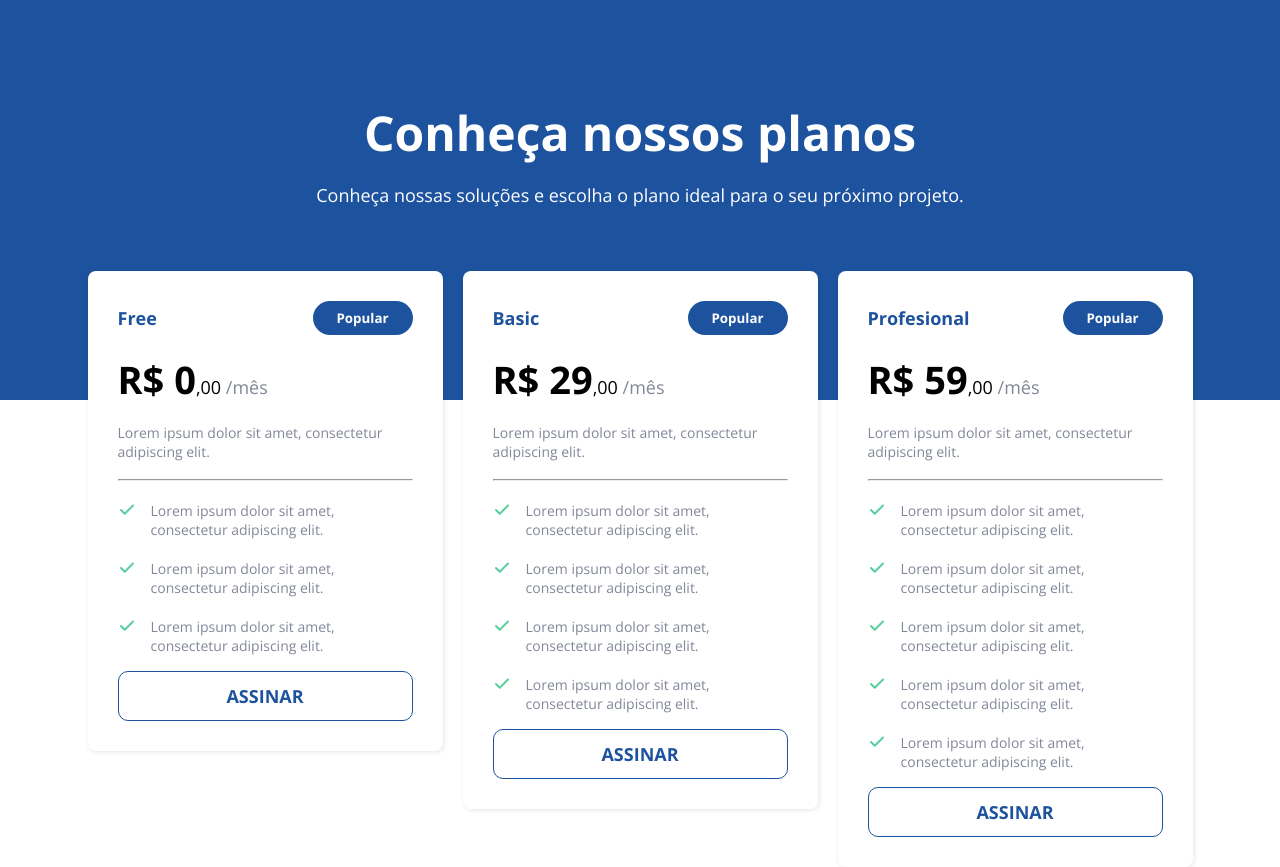
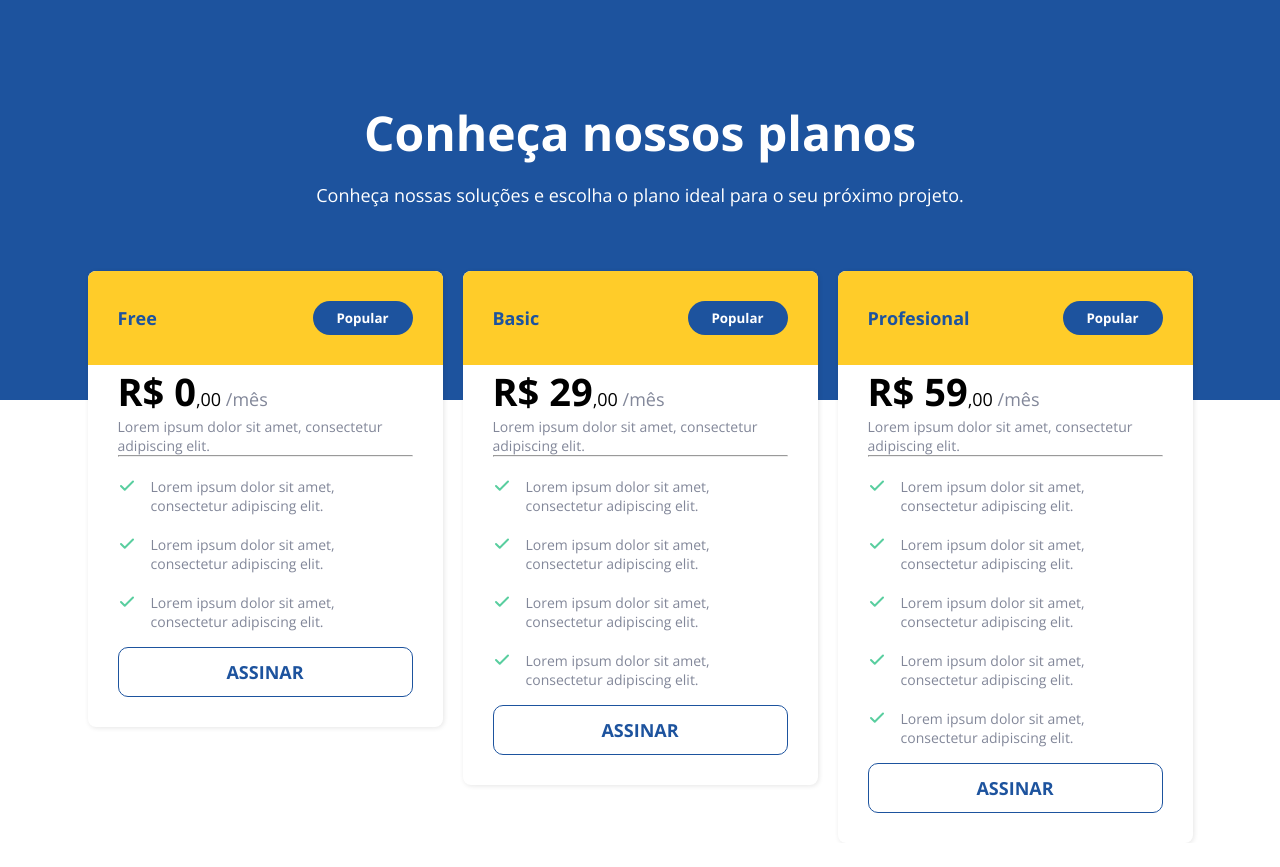
Before and after one commit to gabrielangelo0/PricingTable, a React (Vite) app: page / in a window 1280 px wide. After the commit the page ends 843 px from the top, so only its background shows below. Built offline with nearby package versions, Linux system fonts and the light colour scheme.

Commit message:
feat/TABLE-PRICING-2- first fix layouts

```diff
--- a/src/components/Card/index.tsx
+++ b/src/components/Card/index.tsx
@@ -7,16 +7,18 @@ export function Card ({name, price, content}: CardProps) {
     return (
         <CardContainer>
         <div className="card basic">
-                        <div className="masterContent">
                             <header>
                                 <div className="top">
-                                    <h6>{name}</h6>
-                                    <button>Popular</button>
+                                    <div className="paddingTop">
+                                        <h6>{name}</h6>
+                                        <button>Popular</button>
+                                    </div>
                                 </div>
+                            </header>
+                        <div className="masterContent">
                                 <h2>R$ {price}<span>,00</span><span> /mês</span></h2>
                                 <p>Lorem ipsum dolor sit amet, consectetur adipiscing elit.</p>
                                 <hr />
-                            </header>
                             <main>
                                 {content?.map(list => {
                                     return (
@@ -27,11 +29,11 @@ export function Card ({name, price, content}: CardProps) {
                                     )
                                 })}
                             </main>
-                        </div>
                         <footer>
                             <button>ASSINAR</button>
                         </footer>
                     </div>
+                        </div>
         </CardContainer>
     )
 }
--- a/src/components/Card/styled.ts
+++ b/src/components/Card/styled.ts
@@ -7,15 +7,16 @@ export const CardContainer = styled.div`
             color: black;
 
             border-radius: 8px;
-            padding: 1.875rem;
             box-shadow: 1px 1px 5px rgba(0,0,0, 0.1);
             display: flex;
             flex-direction: column;
 
-            justify-content: space-between;
+            .masterContent {
+                padding: 0 1.875rem;
 
-
-            header {
+                display: flex;
+                flex-direction: column;
+                justify-content: space-between;
                 p {
                 font-size: 0.875rem;
                 color: var(--gray);
@@ -32,6 +33,8 @@ export const CardContainer = styled.div`
                     color: var(--gray);
                 }
                 }
+            }
+            header {
                 h6 {
                     font-size: 1.125rem;
                 }
@@ -49,12 +52,20 @@ export const CardContainer = styled.div`
             }
         }
         .basic {
+            border-radius: 8px;
+            overflow: hidden;
             .top {
-                display: flex;
-                justify-content: space-between;
-                align-items: center;
-                width: 100%;
-                color: var(--blue);
+                background: var(--yellow);
+                .paddingTop {
+                    padding: 1.875rem;
+
+                    display: flex;
+                    justify-content: space-between;
+                    align-items: center;
+                    width: 100%;
+                    color: var(--blue);
+
+                }
 
                 button {
                     background: var(--blue);
@@ -68,7 +79,7 @@ export const CardContainer = styled.div`
 
 
     footer {
-        margin-top: 1rem;
+        margin: 1rem 0 1.875rem 0;
         display: flex;
 
         button {
```
